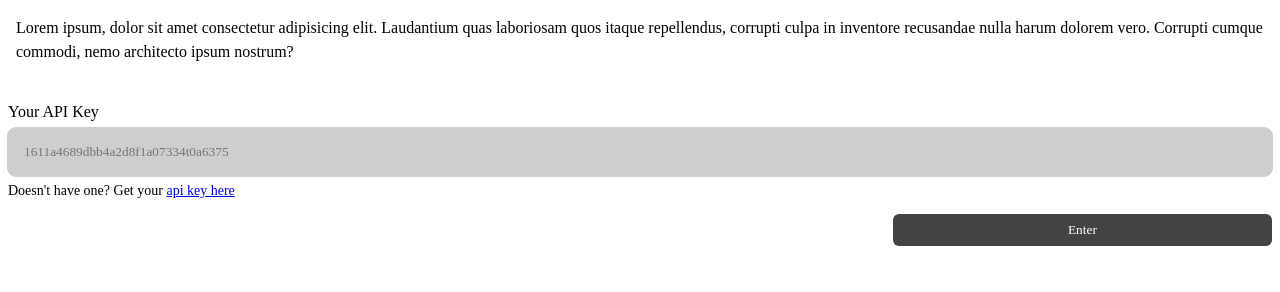
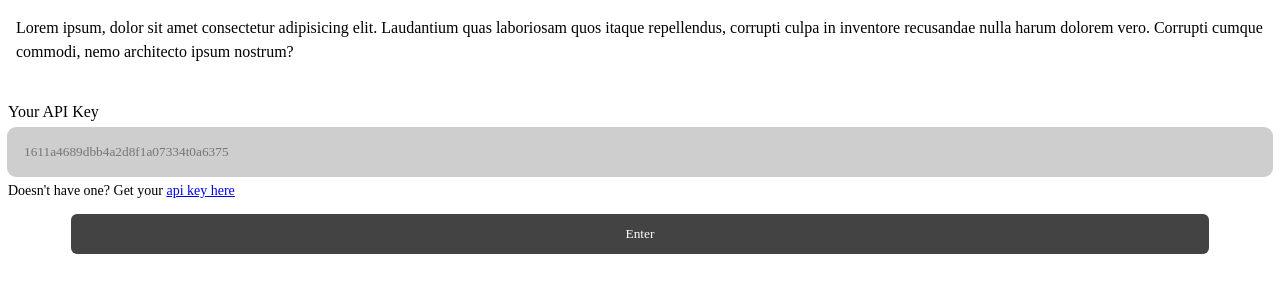
Before and after one commit to Matheus-96/games-library, a website: page dist/login.html in a window 1280 px wide. Shown: the part 80-372 px from the top of the page. Drawn offline with Linux system fonts and the light colour scheme; a web font is replaced by a local one.

Commit message:
Correções no botão de excluir chave e estilo do botão enviar

```diff
--- a/src/sass/components/buttons.scss
+++ b/src/sass/components/buttons.scss
@@ -1,7 +1,8 @@
 @import '../_variables.scss';
 .btn-login {
     padding: 0.5rem 1rem;
-    min-width: 30%;
+    min-width: 90%;
+    height: 40px;
     border-radius: 6px;
     border: none;
     background-color: $btn-background-color;
@@ -11,7 +12,8 @@
 
 .btn-login:active {
     padding: 0.5rem 1rem;
-    min-width: 30%;
+    min-width: 90%;
+    height: 40px;
     border-radius: 6px;
     border: none;
     background-color: $btn-background-color-active;
--- a/src/sass/pages/login.scss
+++ b/src/sass/pages/login.scss
@@ -31,5 +31,5 @@
 .footer {
     width: 100%;
     display: flex;
-    justify-content: end;
+    justify-content: center;
 }
```
Also changed, not shown: dist/css/style.css, dist/js/login.js, 1 other file.
